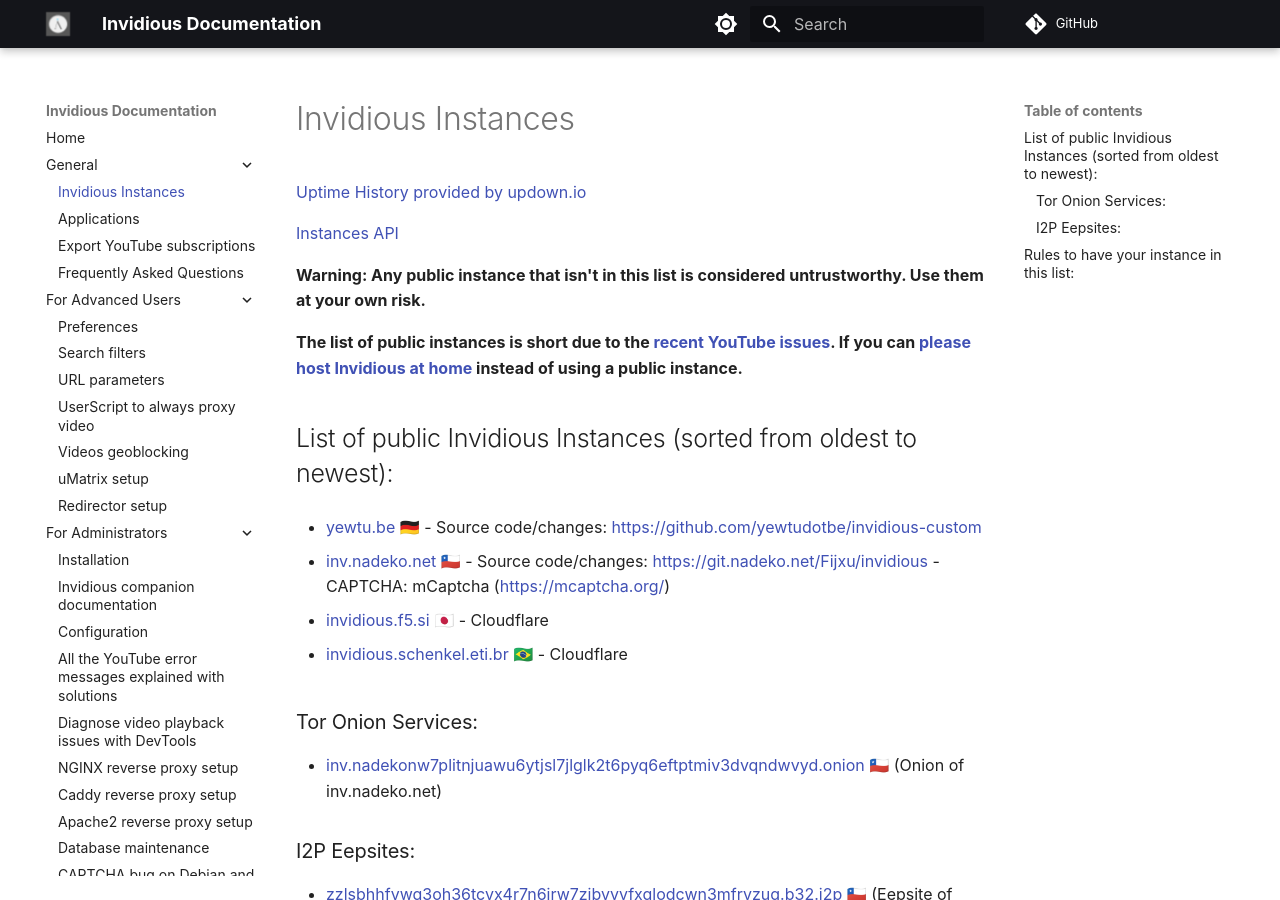
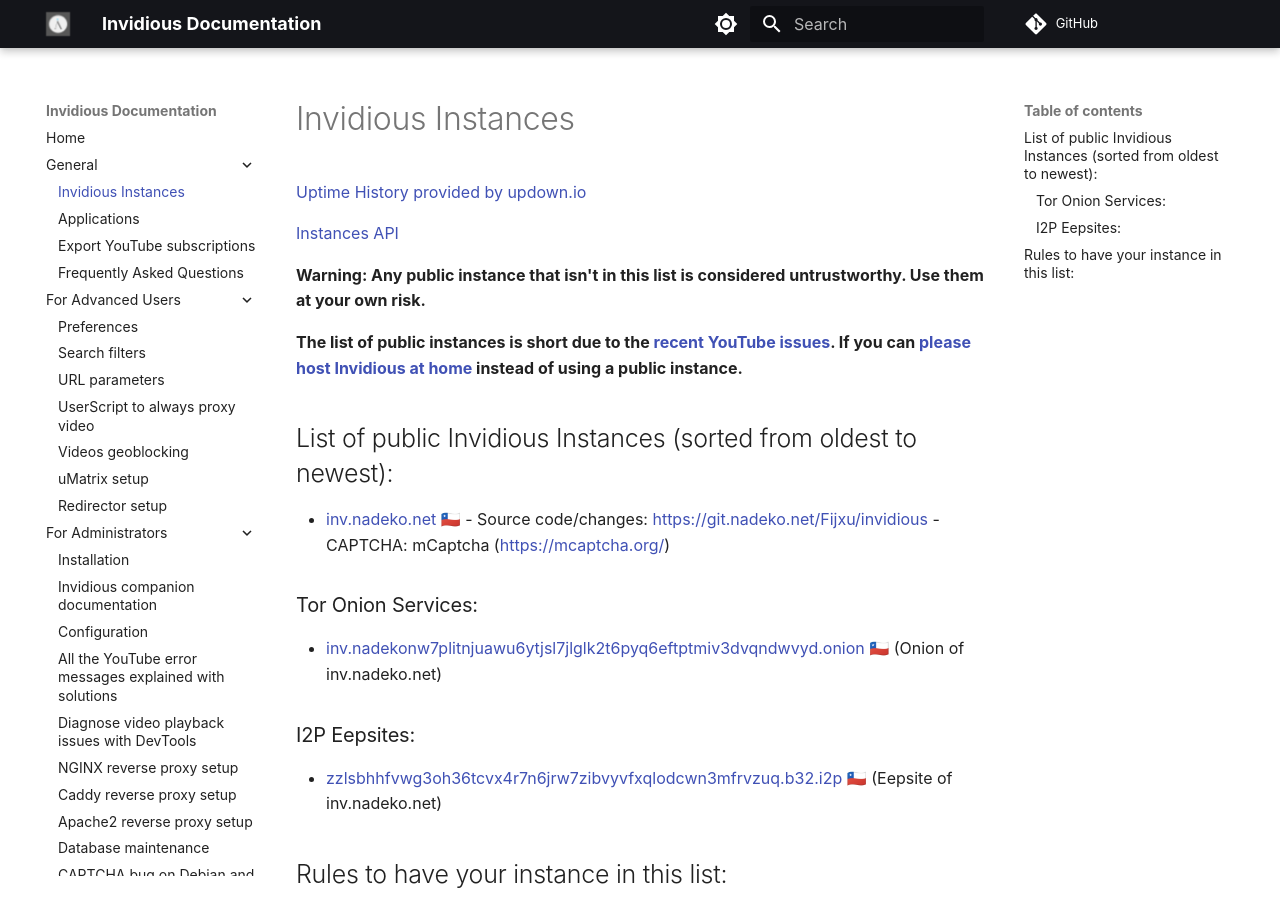
Before and after one commit to iv-org/documentation, an MkDocs documentation site: the page built from docs/instances.md, in a window 1280 px wide and 900 px high. Built offline with MkDocs 1.6.1 and Material for MkDocs 9.7.7, drawn with Linux system fonts in a browser that asks for light colours; comment, search, counter and statistics services are not loaded.

Commit message:
remove down instances

```diff
--- a/docs/instances.md
+++ b/docs/instances.md
@@ -10,13 +10,7 @@
 
 ## List of public Invidious Instances (sorted from oldest to newest):
 
-* [yewtu.be](https://yewtu.be) 🇩🇪 - Source code/changes: https://github.com/yewtudotbe/invidious-custom
-
 * [inv.nadeko.net](https://inv.nadeko.net) 🇨🇱 - Source code/changes: https://git.nadeko.net/Fijxu/invidious - CAPTCHA: mCaptcha (https://mcaptcha.org/)
-
-* [invidious.f5.si](https://invidious.f5.si) 🇯🇵 - Cloudflare
-
-* [invidious.schenkel.eti.br](https://invidious.schenkel.eti.br) 🇧🇷 - Cloudflare
 
 ### Tor Onion Services:
 
```
